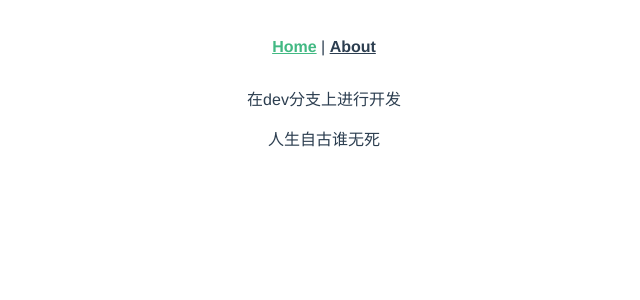
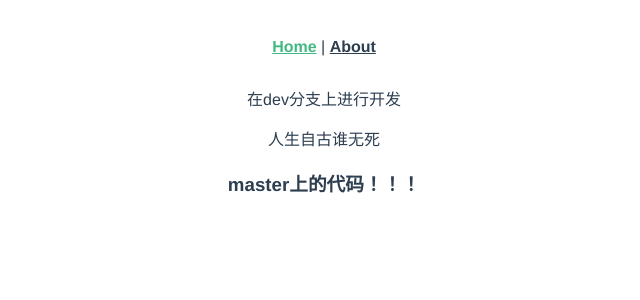
Before and after one commit to 991025/chuchen, a Vue app: page / in a window 1280 px wide. Shown: the top 300 px of the page, without its empty margins (316-956 px from the left). Built offline with nearby package versions, Linux system fonts and the light colour scheme.

Commit message:
在master修改

```diff
--- a/src/views/Home.vue
+++ b/src/views/Home.vue
@@ -2,6 +2,7 @@
   <div class="home">
     在dev分支上进行开发
     <p>人生自古谁无死</p>
+    <h3>master上的代码！！！</h3>
   </div>
 </template>
 
```
